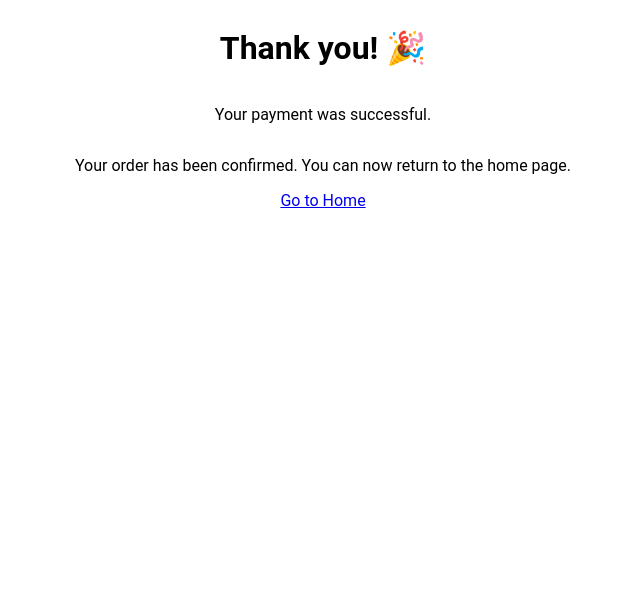
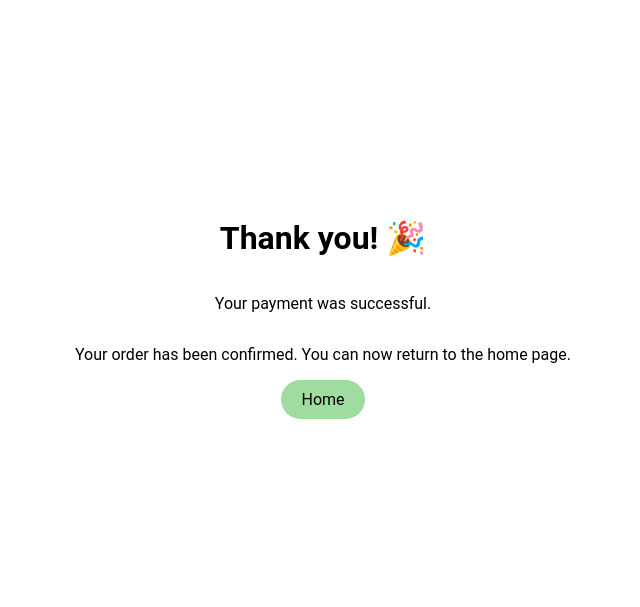
Before and after one commit to kowsikanA/final-CSCI4230U-project, a Flask app: page /order/confirmed in a window 1280 px wide. Shown: the top 607 px of the page, without its empty margins (317-957 px from the left). Run offline with Flask 3, Linux system fonts and the light colour scheme.

Commit message:
small css change to confrim page

```diff
--- a/static/style/orderconfrim.css
+++ b/static/style/orderconfrim.css
@@ -8,8 +8,18 @@
   flex-direction: column;
   justify-content: center;
   align-items: center;
+  height: 75vh;
 }
 
 .btn-primary{
-  background-color: ;
+  background-color: rgb(160, 219, 160);
+  text-decoration: none;
+  color: black;
+  padding: 10px 20px;
+  border-radius: 20px;
+  transition: 0.2s all ease-in-out;
 }
+
+.btn-primary:hover{
+  background-color: rgb(199, 236, 199);
+}
--- a/templates/order_confirmed.html
+++ b/templates/order_confirmed.html
@@ -16,7 +16,7 @@
 
       <p>Your order has been confirmed. You can now return to the home page.</p>
 
-      <a href="{{ url_for('home') }}" class="btn-primary">Go to Home</a>
+      <a href="{{ url_for('home') }}" class="btn-primary">Home</a>
     </div>
   </body>
 </html>
```
